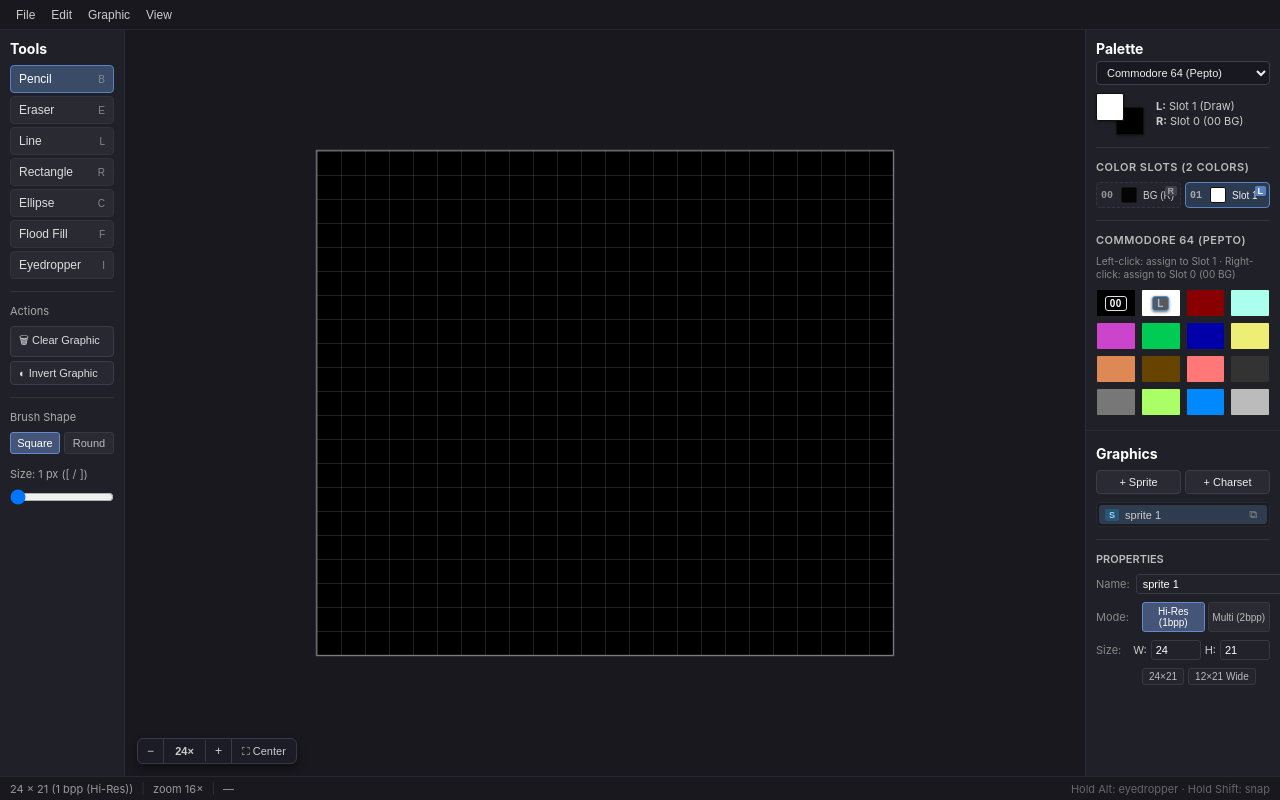
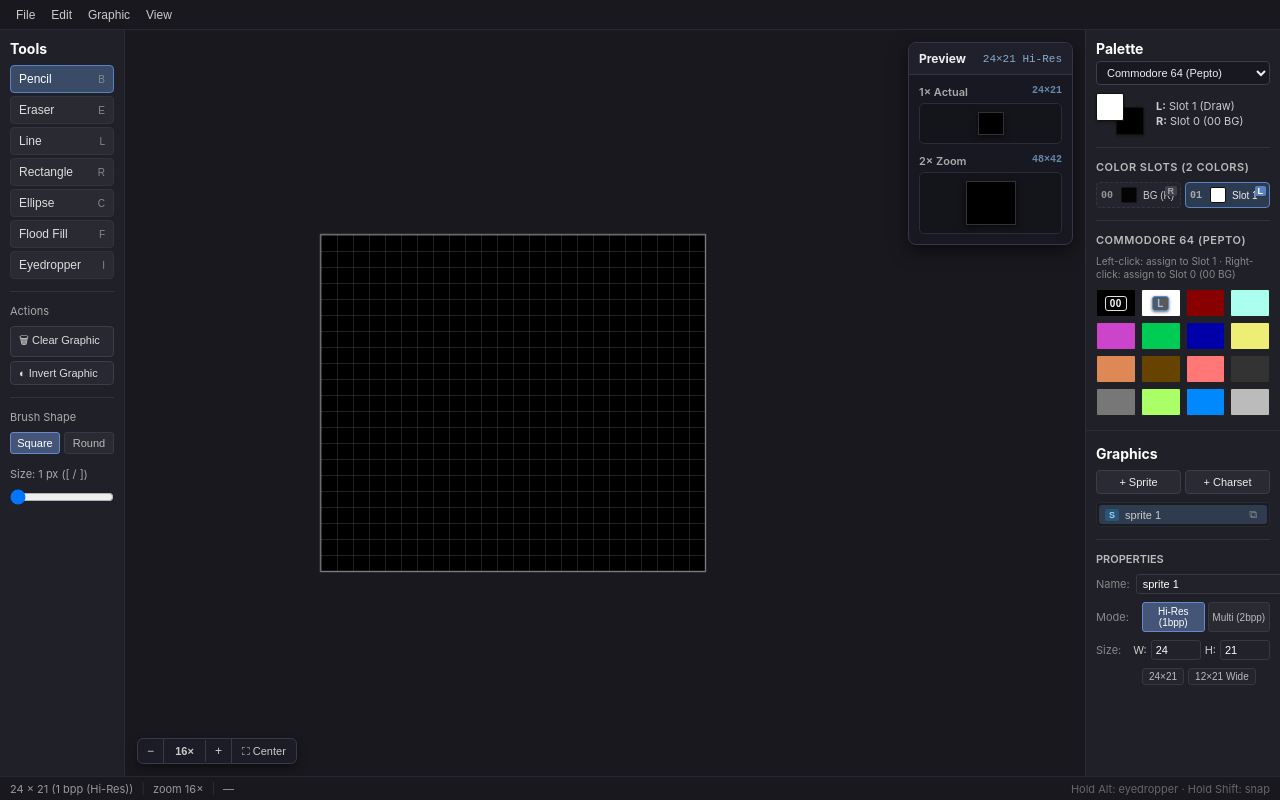
Before and after one commit to ErnestoBorio/fatpixel, a Svelte app: page / in a window 1280 px wide. Built offline with nearby package versions, Linux system fonts and the light colour scheme.

Commit message:
Add 1x and 2x zoomed-out sprite preview panels and set comfortable centered zoom on sprite selection

```diff
--- a/src/ui/Canvas.svelte
+++ b/src/ui/Canvas.svelte
@@ -47,6 +47,8 @@
   let canvasElem: HTMLCanvasElement;
   let containerElem: HTMLDivElement;
   let sheetCanvasElem: HTMLCanvasElement | null = $state(null);
+  let preview1xCanvasElem: HTMLCanvasElement | null = $state(null);
+  let preview2xCanvasElem: HTMLCanvasElement | null = $state(null);
 
   // Charset active character (0..255)
   let activeCharIndex = $state(0);
@@ -111,7 +113,8 @@
     if (!containerElem) return;
     panOffsetX = 0;
     panOffsetY = 0;
-    const cw = containerElem.clientWidth - (isCharset ? 340 : 40);
+    const sidePanelW = isCharset ? 340 : 200;
+    const cw = containerElem.clientWidth - sidePanelW;
     const ch = containerElem.clientHeight - 80;
     const gw = drawWidth * drawAspect;
     const gh = drawHeight;
@@ -124,7 +127,8 @@
         break;
       }
     }
-    zoomIndex = bestIdx;
+    // For sprites, default to a centered zoom (16x default) instead of zooming in excessively
+    zoomIndex = Math.min(bestIdx, isCharset ? 9 : 7);
     recalculateOffsets();
     redraw();
   }
@@ -137,8 +141,9 @@
     const imgW = drawWidth * pxW;
     const imgH = drawHeight * pxH;
 
-    // In charset mode, account for the sheet panel on the right
-    const availableW = isCharset ? (containerElem.clientWidth - 310) : containerElem.clientWidth;
+    // Account for side panel on the right (charset sheet or sprite preview)
+    const sidePanelW = isCharset ? 310 : 185;
+    const availableW = containerElem.clientWidth - sidePanelW;
     offsetX = Math.round((availableW - imgW) / 2) + panOffsetX;
     offsetY = Math.round((containerElem.clientHeight - imgH) / 2) + panOffsetY;
   }
@@ -204,6 +209,8 @@
     redrawMainCanvas();
     if (isCharset) {
       redrawSheetCanvas();
+    } else {
+      redrawSpritePreviews();
     }
   }
 
@@ -356,6 +363,64 @@
         ctx.strokeStyle = 'rgba(255, 255, 255, 0.5)';
         ctx.lineWidth = 1;
         ctx.strokeRect(cx - 0.5, cy - 0.5, cellW + 1, cellH + 1);
+      }
+    }
+  }
+
+  function redrawSpritePreviews() {
+    if (isCharset) return;
+
+    const w = graphic.width;
+    const h = graphic.height;
+    const aspect = graphic.pixelMode === 'wide' ? 2 : 1;
+    const bg = slotColor(graphic, palette, 0);
+    const bgCss = `rgb(${bg.r},${bg.g},${bg.b})`;
+
+    // 1x Preview (1:1 pixels)
+    if (preview1xCanvasElem) {
+      const targetW = Math.round(w * aspect);
+      const targetH = h;
+      if (preview1xCanvasElem.width !== targetW || preview1xCanvasElem.height !== targetH) {
+        preview1xCanvasElem.width = targetW;
+        preview1xCanvasElem.height = targetH;
+      }
+      const ctx1 = preview1xCanvasElem.getContext('2d');
+      if (ctx1) {
+        ctx1.fillStyle = bgCss;
+        ctx1.fillRect(0, 0, targetW, targetH);
+        for (let y = 0; y < h; y++) {
+          for (let x = 0; x < w; x++) {
+            const val = graphic.get(x, y);
+            if (val === null || val === 0 || graphic.transparentSlot === val) continue;
+            const col = slotColor(graphic, palette, val);
+            ctx1.fillStyle = `rgb(${col.r},${col.g},${col.b})`;
+            ctx1.fillRect(x * aspect, y, aspect, 1);
+          }
+        }
+      }
+    }
+
+    // 2x Preview (2x zoom)
+    if (preview2xCanvasElem) {
+      const targetW = Math.round(w * aspect * 2);
+      const targetH = h * 2;
+      if (preview2xCanvasElem.width !== targetW || preview2xCanvasElem.height !== targetH) {
+        preview2xCanvasElem.width = targetW;
+        preview2xCanvasElem.height = targetH;
+      }
+      const ctx2 = preview2xCanvasElem.getContext('2d');
+      if (ctx2) {
+        ctx2.fillStyle = bgCss;
+        ctx2.fillRect(0, 0, targetW, targetH);
+        for (let y = 0; y < h; y++) {
+          for (let x = 0; x < w; x++) {
+            const val = graphic.get(x, y);
+            if (val === null || val === 0 || graphic.transparentSlot === val) continue;
+            const col = slotColor(graphic, palette, val);
+            ctx2.fillStyle = `rgb(${col.r},${col.g},${col.b})`;
+            ctx2.fillRect(x * aspect * 2, y * 2, aspect * 2, 2);
+          }
+        }
       }
     }
   }
@@ -638,6 +703,8 @@
     secondary;
     primary;
     activeCharIndex;
+    preview1xCanvasElem;
+    preview2xCanvasElem;
     recalculateOffsets();
     redraw();
   });
@@ -708,6 +775,39 @@
           onmousemove={handleSheetMouseMove}
           onmouseleave={() => { sheetHoverChar = null; redrawSheetCanvas(); }}
         ></canvas>
+      </div>
+    </div>
+  {/if}
+
+  {#if !isCharset}
+    <!-- Sprite Preview Panel (1x and 2x zoom views) -->
+    <div class="sprite-preview-panel">
+      <div class="sheet-header">
+        <span class="sheet-title">Preview</span>
+        <span class="sheet-meta">{graphic.width}×{graphic.height} {graphic.pixelMode === 'wide' ? 'Multi' : 'Hi-Res'}</span>
+      </div>
+      <div class="sprite-previews-container">
+        <!-- 1x Preview (1:1 pixels) -->
+        <div class="preview-box">
+          <div class="preview-label">
+            <span>1× Actual</span>
+            <span class="preview-dim">{Math.round(graphic.width * drawAspect)}×{graphic.height}</span>
+          </div>
+          <div class="preview-viewport">
+            <canvas bind:this={preview1xCanvasElem}></canvas>
+          </div>
+        </div>
+
+        <!-- 2x Preview (2x zoom) -->
+        <div class="preview-box">
+          <div class="preview-label">
+            <span>2× Zoom</span>
+            <span class="preview-dim">{Math.round(graphic.width * drawAspect * 2)}×{graphic.height * 2}</span>
+          </div>
+          <div class="preview-viewport">
+            <canvas bind:this={preview2xCanvasElem}></canvas>
+          </div>
+        </div>
       </div>
     </div>
   {/if}
@@ -883,4 +983,57 @@
     padding: 8px;
     background: #14141b;
   }
+  .sprite-preview-panel {
+    position: absolute;
+    top: 12px;
+    right: 12px;
+    width: 165px;
+    background: rgba(26, 26, 36, 0.92);
+    backdrop-filter: blur(6px);
+    border: 1px solid #36364a;
+    border-radius: 8px;
+    box-shadow: 0 6px 18px rgba(0, 0, 0, 0.5);
+    display: flex;
+    flex-direction: column;
+    overflow: hidden;
+    z-index: 40;
+  }
+  .sprite-previews-container {
+    padding: 10px;
+    display: flex;
+    flex-direction: column;
+    gap: 10px;
+  }
+  .preview-box {
+    display: flex;
+    flex-direction: column;
+    gap: 4px;
+  }
+  .preview-label {
+    display: flex;
+    justify-content: space-between;
+    font-size: 11px;
+    font-weight: 600;
+    color: #aaa;
+  }
+  .preview-dim {
+    font-family: monospace;
+    font-size: 10px;
+    color: #6688aa;
+  }
+  .preview-viewport {
+    display: flex;
+    align-items: center;
+    justify-content: center;
+    padding: 8px;
+    background: #14141b;
+    border: 1px solid #2b2b3a;
+    border-radius: 5px;
+    min-height: 36px;
+  }
+  .preview-viewport canvas {
+    box-shadow: 0 2px 6px rgba(0, 0, 0, 0.6);
+    border: 1px solid rgba(255, 255, 255, 0.12);
+    image-rendering: pixelated;
+  }
 </style>
```
